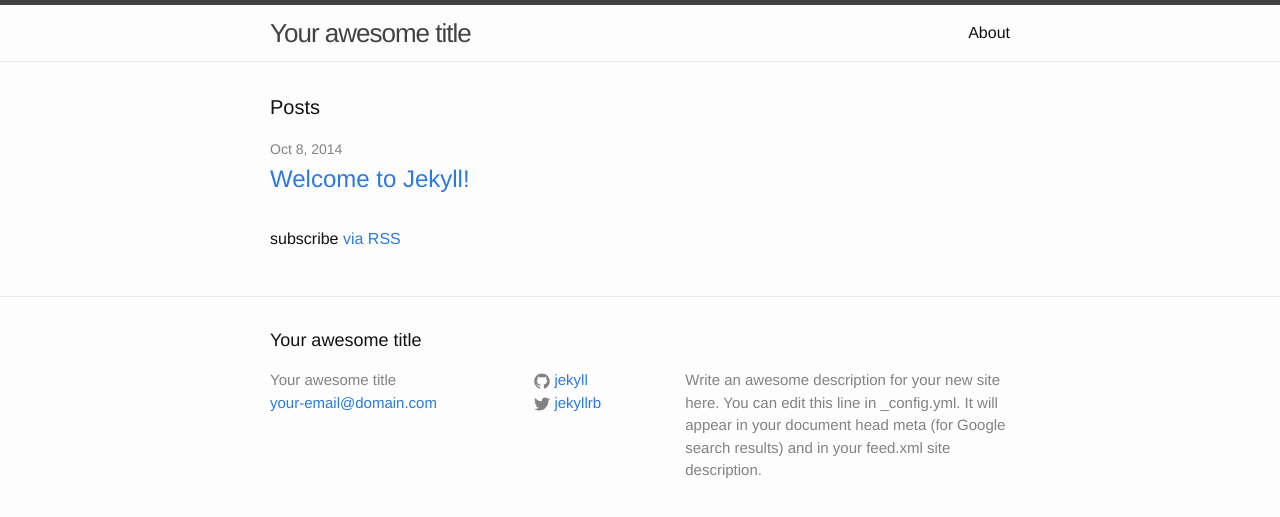
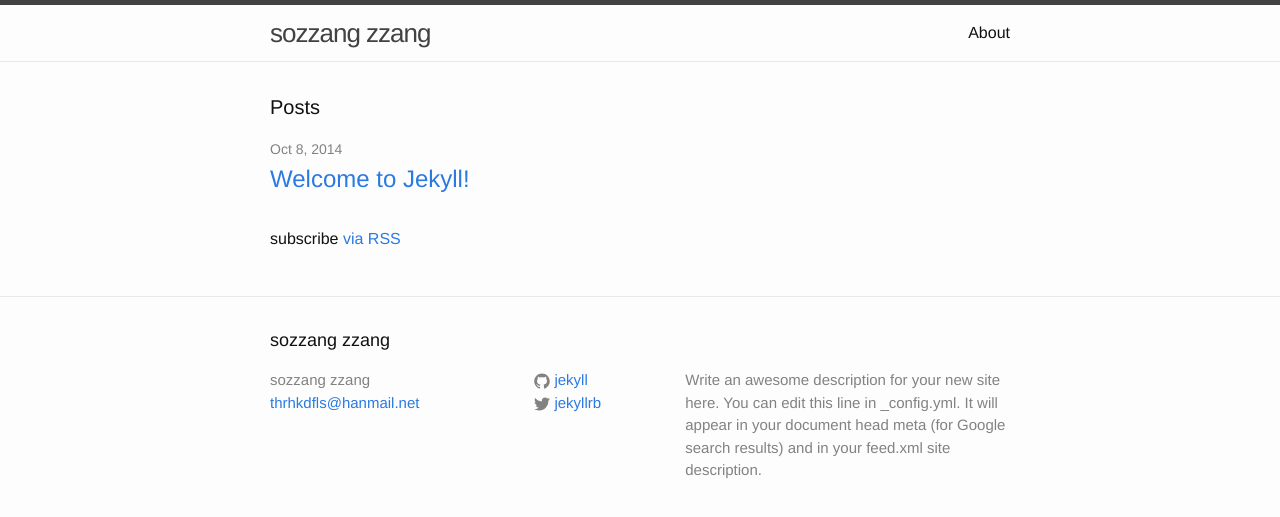
Before and after one commit to thrhkdfls/thrhkdfls.github.io, a Jekyll site: the page built from index.html, in a window 1280 px wide. Shown: the top 517 px of the page. Built offline with Jekyll 4.4.1, drawn with Linux system fonts in a browser that asks for light colours.

Commit message:
Update _config.yml

```diff
--- a/_config.yml
+++ b/_config.yml
@@ -1,6 +1,6 @@
 # Site settings
-title: Your awesome title
-email: your-email@domain.com
+title: sozzang zzang
+email: thrhkdfls@hanmail.net
 description: > # this means to ignore newlines until "baseurl:"
   Write an awesome description for your new site here. You can edit this
   line in _config.yml. It will appear in your document head meta (for
```
